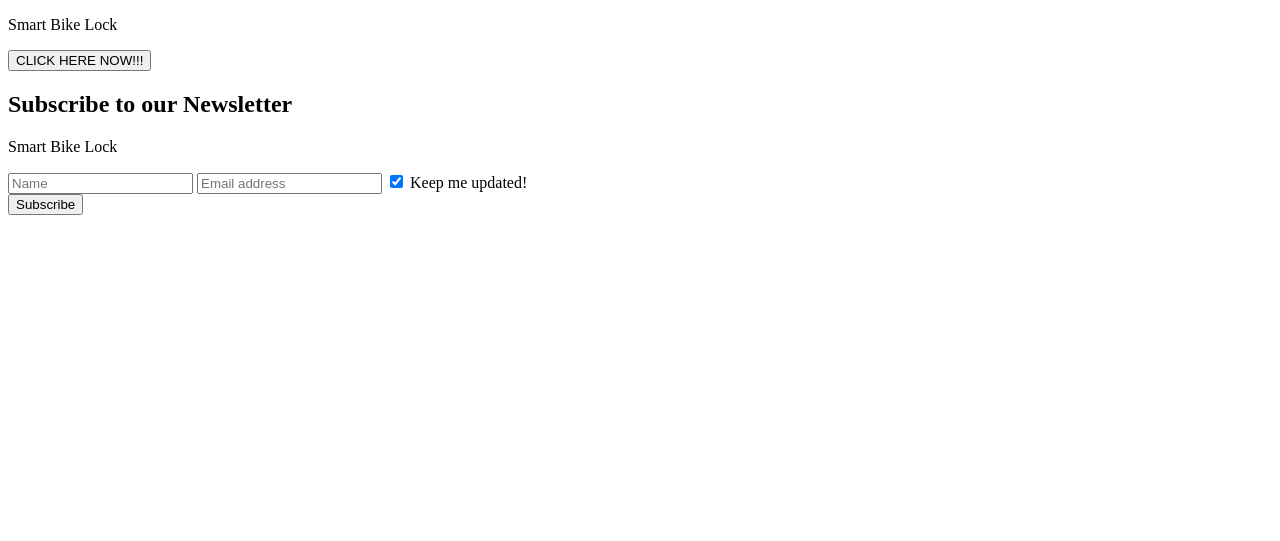
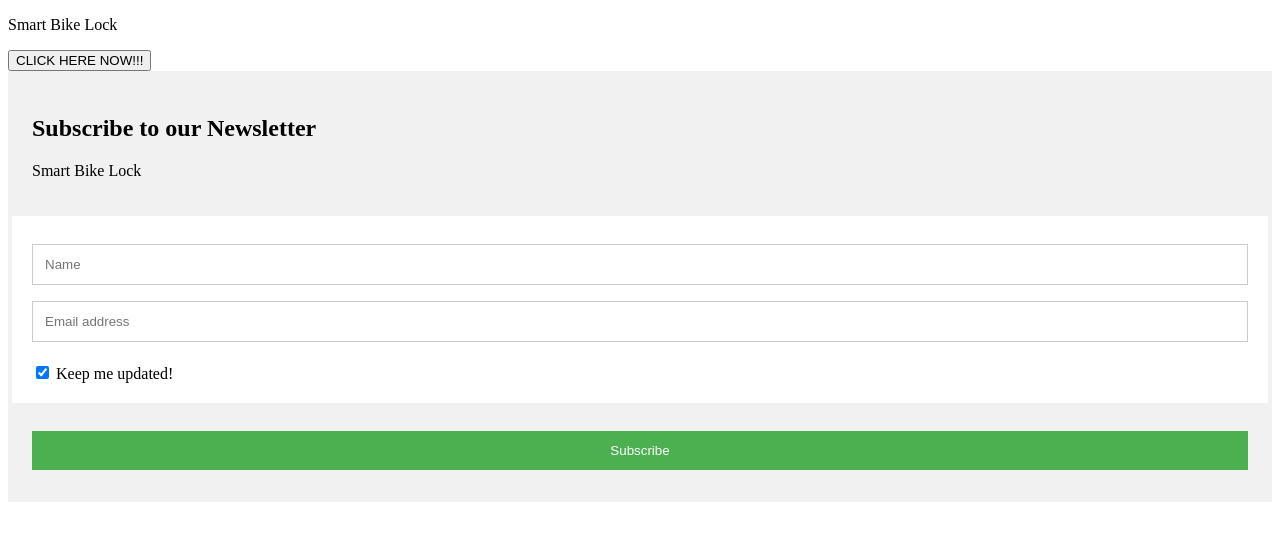
Before and after one commit to yessenbayev/Pharo, a Python web app: template template/index.html in a window 1280 px wide. Shown: the top 541 px of the page. Run offline with Jinja, Linux system fonts and the light colour scheme; the template is opened without the code that fills it, so the values that code supplies are empty.

Commit message:
Update style.css

```diff
--- a/static/style.css
+++ b/static/style.css
@@ -1,14 +1,35 @@
-.now {
-  overflow: hidden;
-  width: 10em;
-  position: relative;
-  appearance: none;
-  border: none;
-  color: white;
-  outline: none;
-  background: black;
-  box-sizing: border-box;
-  padding: 1em 1.5em;
-  border: 1px solid white;
-  border-radius: 0.5em;
+form {
+    border: 4px solid #f1f1f1;
 }
+
+/* Add some padding and a grey background color to containers */
+.container {
+    padding: 20px;
+    background-color: #f1f1f1;
+}
+
+/* Style the input elements and the submit button */
+input[type=text], input[type=submit] {
+    width: 100%;
+    padding: 12px;
+    margin: 8px 0;
+    display: inline-block;
+    border: 1px solid #ccc;
+    box-sizing: border-box;
+}
+
+/* Add margins to the checkbox */
+input[type=checkbox] {
+    margin-top: 16px;
+}
+
+/* Style the submit button */
+input[type=submit] {
+    background-color: #4CAF50;
+    color: white;
+    border: none;
+}
+
+input[type=submit]:hover {
+    opacity: 0.8;
+}
```
